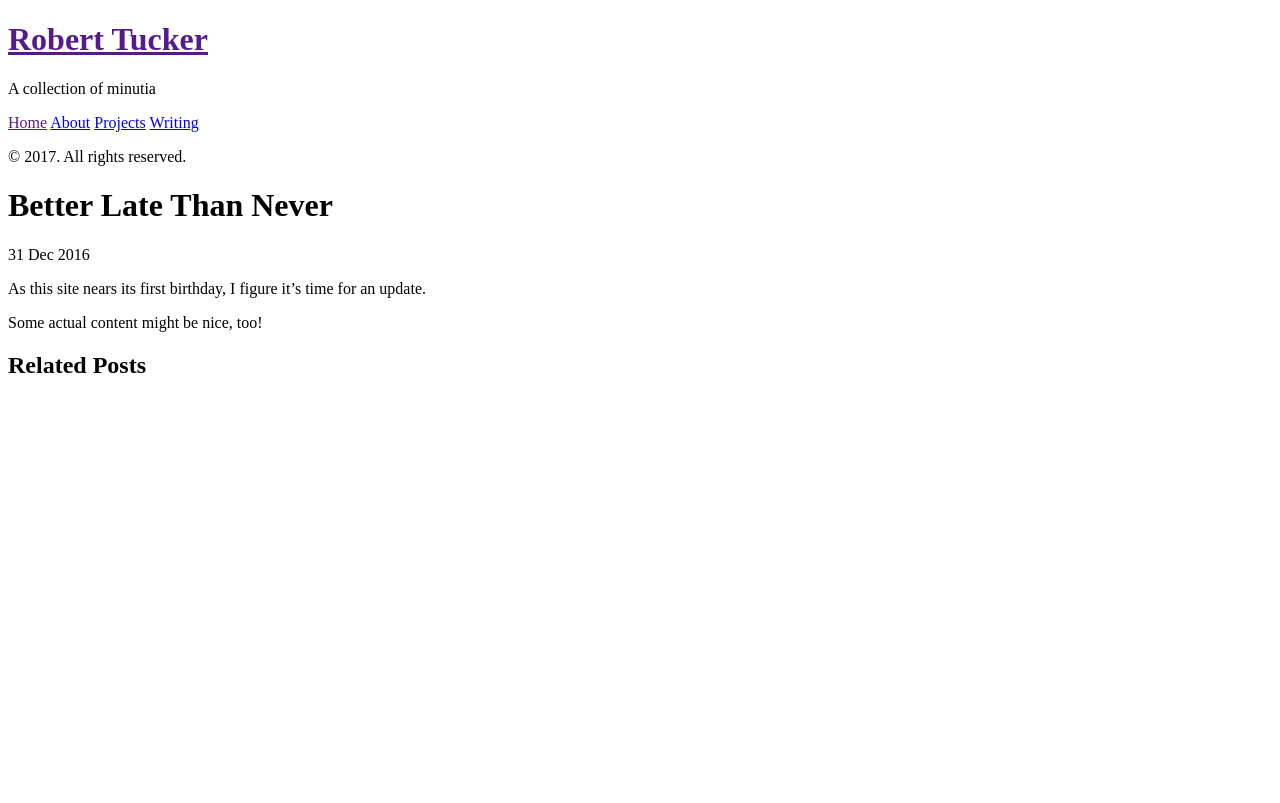
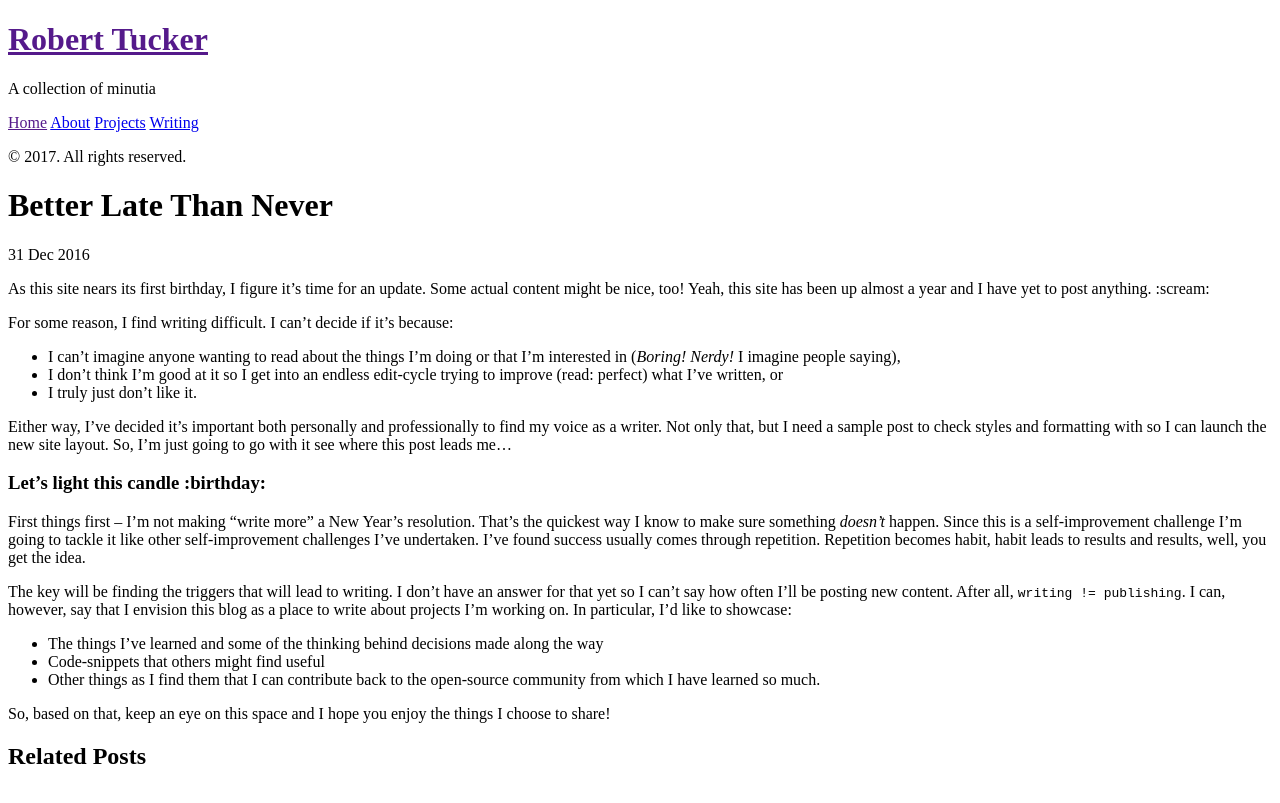
Before and after one commit to robertwtucker/robertwtucker-site, a Jekyll site: the page built from _posts/2016-12-31-better-late-than-never.md, in a window 1280 px wide. Shown: the top 803 px of the page. Built offline with Jekyll 4.4.1, drawn with Linux system fonts in a browser that asks for light colours.

Commit message:
Adds first post

```diff
--- a/_posts/2016-12-31-better-late-than-never.md
+++ b/_posts/2016-12-31-better-late-than-never.md
@@ -3,6 +3,22 @@ layout: post
 title: Better Late Than Never
 ---
 
-As this site nears its first birthday, I figure it's time for an update.
+As this site nears its first birthday, I figure it's time for an update. Some actual content might be nice, too! Yeah, this site has been up almost a year and I have yet to post anything. :scream:
 
-Some actual content might be nice, too!
+For some reason, I find writing difficult. I can't decide if it's because:
+- I can't imagine anyone wanting to read about the things I'm doing or that I'm interested in (<em>Boring! Nerdy!</em> I imagine people saying),
+- I don't think I'm good at it so I get into an endless edit-cycle trying to improve (read: perfect) what I've written, or
+- I truly just don't like it.
+
+Either way, I've decided it's important both personally and professionally to find my voice as a writer. Not only that, but I need a sample post to check styles and formatting with so I can launch the new site layout. So, I'm just going to go with it see where this post leads me...
+
+### Let's light this candle :birthday:
+
+First things first &ndash; I'm not making "write more" a New Year's resolution. That's the quickest way I know to make sure something <em>doesn't</em> happen. Since this is a self-improvement challenge I'm going to tackle it like other self-improvement challenges I've undertaken. I've found success usually comes through repetition. Repetition becomes habit, habit leads to results and results, well, you get the idea.
+
+The key will be finding the triggers that will lead to writing. I don't have an answer for that yet so I can't say how often I'll be posting new content. After all, `writing != publishing`. I can, however, say that I envision this blog as a place to write about projects I'm working on. In particular, I'd like to showcase:
+- The things I've learned and some of the thinking behind decisions made along the way
+- Code-snippets that others might find useful
+- Other things as I find them that I can contribute back to the open-source community from which I have learned so much.
+
+So, based on that, keep an eye on this space and I hope you enjoy the things I choose to share!
```
